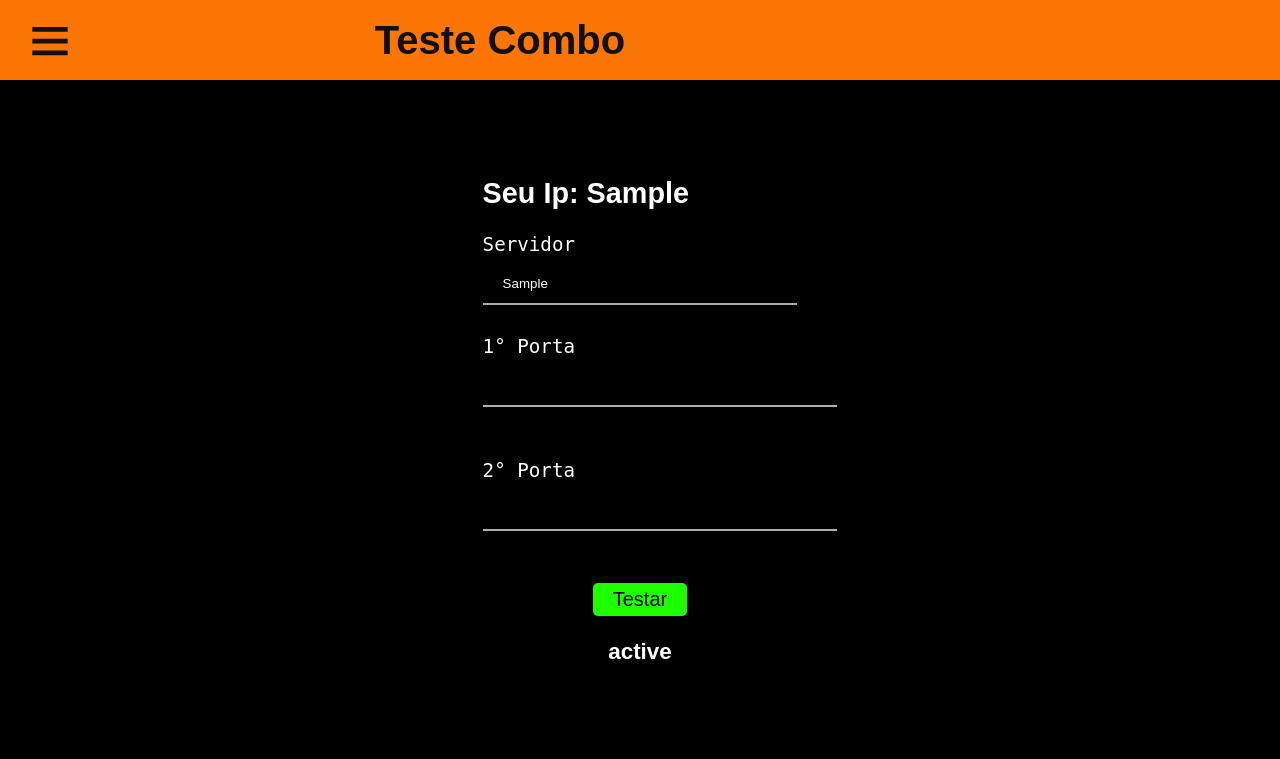
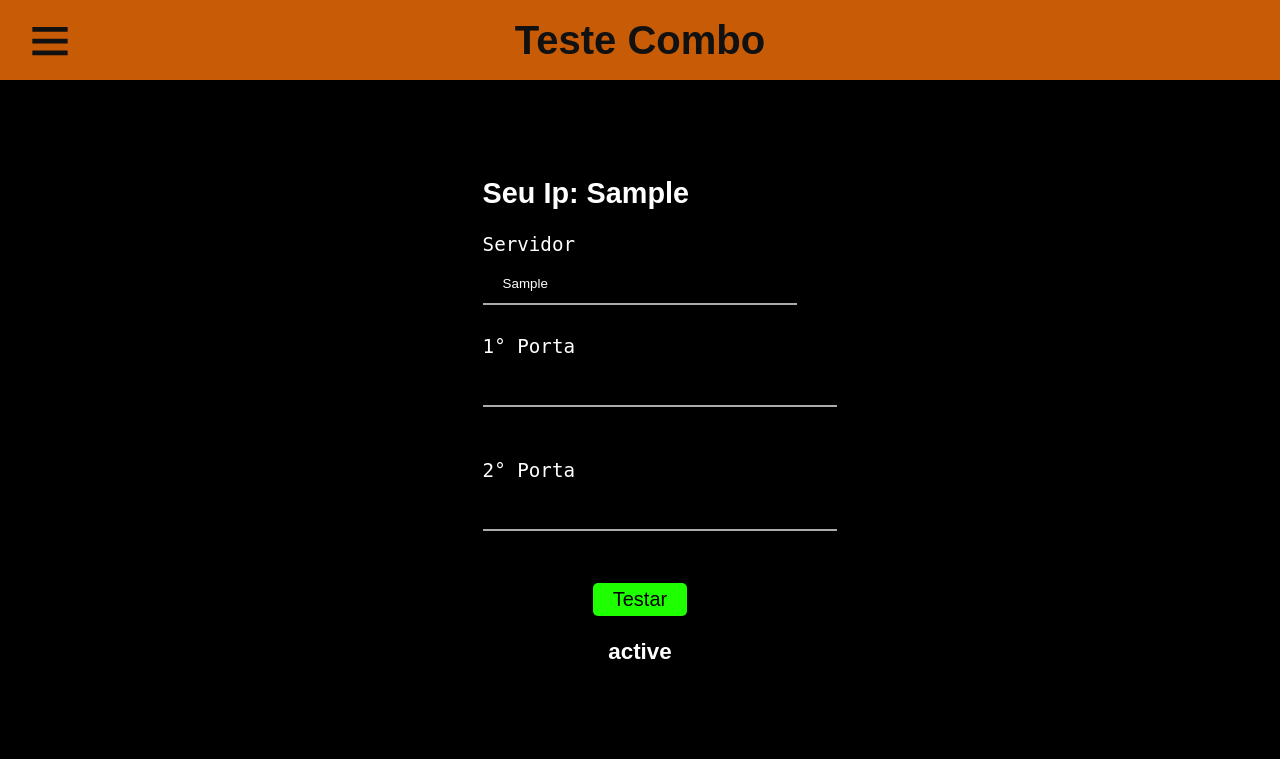
Before and after one commit to Lilomr/DevTools-Sup, a Flask app: template Templates/TesteCombo.html in a window 1280 px wide. Shown: the top 759 px of the page. Run offline with Flask 3, Linux system fonts and the light colour scheme; the template is opened without the code that fills it: most values are stand-ins (such as "Sample title", 1, 10 or a date in 2020).

Commit message:
:fire New .css para o template index [Menu para todas as telas]

```diff
--- a/Templates/TesteCombo.html
+++ b/Templates/TesteCombo.html
@@ -5,6 +5,8 @@
 {% block css %}
 <link rel="stylesheet" href="/Estilizacao/TesteP.css">
 {% endblock %}
+
+{% block page %}Teste Combo{% endblock %}
 
 {% block body %}
 
@@ -39,8 +41,8 @@
         {% elif statusP1 and colorP1 %}
 
             <div class="status">
-                <h3>Porta: <b>{{porta1}}</b><span style="color:{{ colorP1 }};">{{statusP1}}</span></h3>
-                <h3>Porta: <b>{{porta2}}</b><span style="color:{{ colorP2 }};">{{statusP2}}</span></h3>
+                <h3>Porta: <b>{{porta1}} </b><span style="color:{{ colorP1 }};">{{statusP1}}</span></h3>
+                <h3>Porta: <b>{{porta2}} </b><span style="color:{{ colorP2 }};">{{statusP2}}</span></h3>
 
                 {% if ip2 and ip2 not in ip %}
                     {% for rota in statusRota %}
--- a/Templates/index.html
+++ b/Templates/index.html
@@ -4,6 +4,7 @@
     <meta charset="UTF-8">
     <meta name="viewport" content="width=device-width, initial-scale=1.0">
     <title>{% block title %}{% endblock %}</title>
+    <link rel="icon" type="image/svg+xml" href="static/svg/app-icon.svg">
     <link rel="stylesheet" href="{{ url_for('static', filename='css/index-menu-bar.css') }}">
     {% block css %}{% endblock %}
 </head>
@@ -14,37 +15,21 @@
             <li>
                 <a class="toggle-button" id="toggleSidebar">
                     <svg width="40px" height="40px" viewBox="0 0 17 17" version="1.1" xmlns="http://www.w3.org/2000/svg" xmlns:xlink="http://www.w3.org/1999/xlink">
-                        <path d="M16 3v2h-15v-2h15zM1 10h15v-2h-15v2zM1 15h15v-2h-15v2z" fill="#111111" />
+                        <path d="M16 3v2h-15v-2h15zM1 10h15v-2h-15v2zM1 15h15v-2h-15v2z" />
                     </svg>
                 </a>
             </li>
         </ul>
         <div class="menuTitle">
-            <h1>Teste Combo</h1>
+            <h1>{% block page %}{% endblock %}</h1>
         </div>
     </header>
     <div class="sidebar" id="sidebar">
         <li>
             <a href="/">
                 <svg width="40px" height="40px" viewBox="0 0 16 16" version="1.1" xmlns="http://www.w3.org/2000/svg" xmlns:xlink="http://www.w3.org/1999/xlink">
-                    <path fill="#111111" d="M8 1.4l-2 1.3v-1.7h-2v3l-4 2.6 0.6 0.8 7.4-4.8 7.4 4.8 0.6-0.8z"></path>
-                    <path fill="#111111" d="M8 4l-6 4v7h5v-3h2v3h5v-7z"></path>
-                </svg>
-            </a>
-        </li>
-        <li>
-            <a href="/">
-                <svg width="40px" height="40px" viewBox="0 0 16 16" version="1.1" xmlns="http://www.w3.org/2000/svg" xmlns:xlink="http://www.w3.org/1999/xlink">
-                    <path fill="#111111" d="M8 1.4l-2 1.3v-1.7h-2v3l-4 2.6 0.6 0.8 7.4-4.8 7.4 4.8 0.6-0.8z"></path>
-                    <path fill="#111111" d="M8 4l-6 4v7h5v-3h2v3h5v-7z"></path>
-                </svg>
-            </a>
-        </li>
-        <li>
-            <a href="/">
-                <svg width="40px" height="40px" viewBox="0 0 16 16" version="1.1" xmlns="http://www.w3.org/2000/svg" xmlns:xlink="http://www.w3.org/1999/xlink">
-                    <path fill="#111111" d="M8 1.4l-2 1.3v-1.7h-2v3l-4 2.6 0.6 0.8 7.4-4.8 7.4 4.8 0.6-0.8z"></path>
-                    <path fill="#111111" d="M8 4l-6 4v7h5v-3h2v3h5v-7z"></path>
+                    <path d="M8 1.4l-2 1.3v-1.7h-2v3l-4 2.6 0.6 0.8 7.4-4.8 7.4 4.8 0.6-0.8z"></path>
+                    <path d="M8 4l-6 4v7h5v-3h2v3h5v-7z"></path>
                 </svg>
             </a>
         </li>
--- a/static/css/index-menu-bar.css
+++ b/static/css/index-menu-bar.css
@@ -1,23 +1,35 @@
+:root{
+    --color-carbon:#111111;
+    --color-orange:#FC7507;
+    --color-orangeDark:#C75B06;
+    --color-silver:#C0C0C0;
+}
+
 body, ul, li, p{
     margin: 0px;
     padding: 0px;
     list-style: none;
     font-family: arial, sans-serif;
     font-size: 1.2rem;
-    color: #111111;
+    color: var(--color-carbon);
 }
 
 body{
-    background: silver;
+    background: var(--color-carbon);
 }
 
 a{
     text-decoration: none;
-    color: red;
+    color: var(--color-carbon);
 }
 
 h1{
     text-align: center;
+}
+
+.menuBar a:hover, .menuTitle h1:hover, .toggle-button:hover, .sidebar a:hover {
+    color:var(--color-silver);
+    fill:var(--color-silver);
 }
 
 .header{
@@ -25,7 +37,7 @@ h1{
     flex-wrap: row;
     align-items: center;
     height: 10vh;
-    background: #fc7507;
+    background: var(--color-orangeDark);
 }
 
 .menuBar{
@@ -35,82 +47,60 @@ h1{
 .menuBar li{
     display: block;
     padding: 10px;
-    color: #111111;
-    /*background: tomato;*/
-}
-
-.menuBar a:hover{
-    transition: 0,25s;
-    color: silver;
+    color: var(--color-carbon);
 }
 
 .menuTitle {
     position: relative;
     display: flex;
-    width: 100vh;
+    width: 100%;
     margin-right: 100px;
 }
 
 .menuTitle h1{
     width: 100%;
-    color: #111111;
+    color: var(--color-carbon);
     font-size: 40px;
 }
 
 .toggle-button {
     border: none;
-    padding: 1rem;
+    padding: 20px;
     cursor: pointer;
     border-radius: 4px;
     transition: background-color 0.3s ease;
     display: flex;
     align-items: center;
     justify-content: center;
-    width: 48px;
-}
-
-.toggle-button:hover {
-    background-color: #fc7507;
+    fill:var(--color-carbon);
 }
 
 .sidebar {
-
+    width: 0;
+    margin-top: 0;
     position: fixed;
     height: 100%;
-    width: 0;
-    background: #fc7507;
-    color: white;
+    background: var(--color-orange);
     display: flex;
     flex-direction: column;
+    align-items: center;
     gap: 1rem;
     transition: width 0.3s ease;
-    align-items: center;
-    flex-shrink: 0;
     overflow: hidden;
-    margin-top: 0;
 }
 
 .sidebar.expanded {
-    width: 80px;
-    padding: 1rem;
+    width: 100px;
 }
 
-.sidebar button {
-    background-color: #fc7507;
-    color: white;
-    border: none;
-    padding: 1rem;
+.sidebar a {
+    margin-top: 30px;
+    background-color: var(--color-orange);
     cursor: pointer;
-    border-radius: 4px;
     display: flex;
     flex-direction: column;
     align-items: center;
-    gap: 0.2rem;
     transition: all 0.3s ease;
     justify-content: center;
+    fill:var(--color-carbon);
 }
-
-.sidebar.expanded button {
-    flex-direction: row;
-    justify-content: flex-start;
-}
```
Also changed, not shown: static/svg/app-icon.svg (added).
